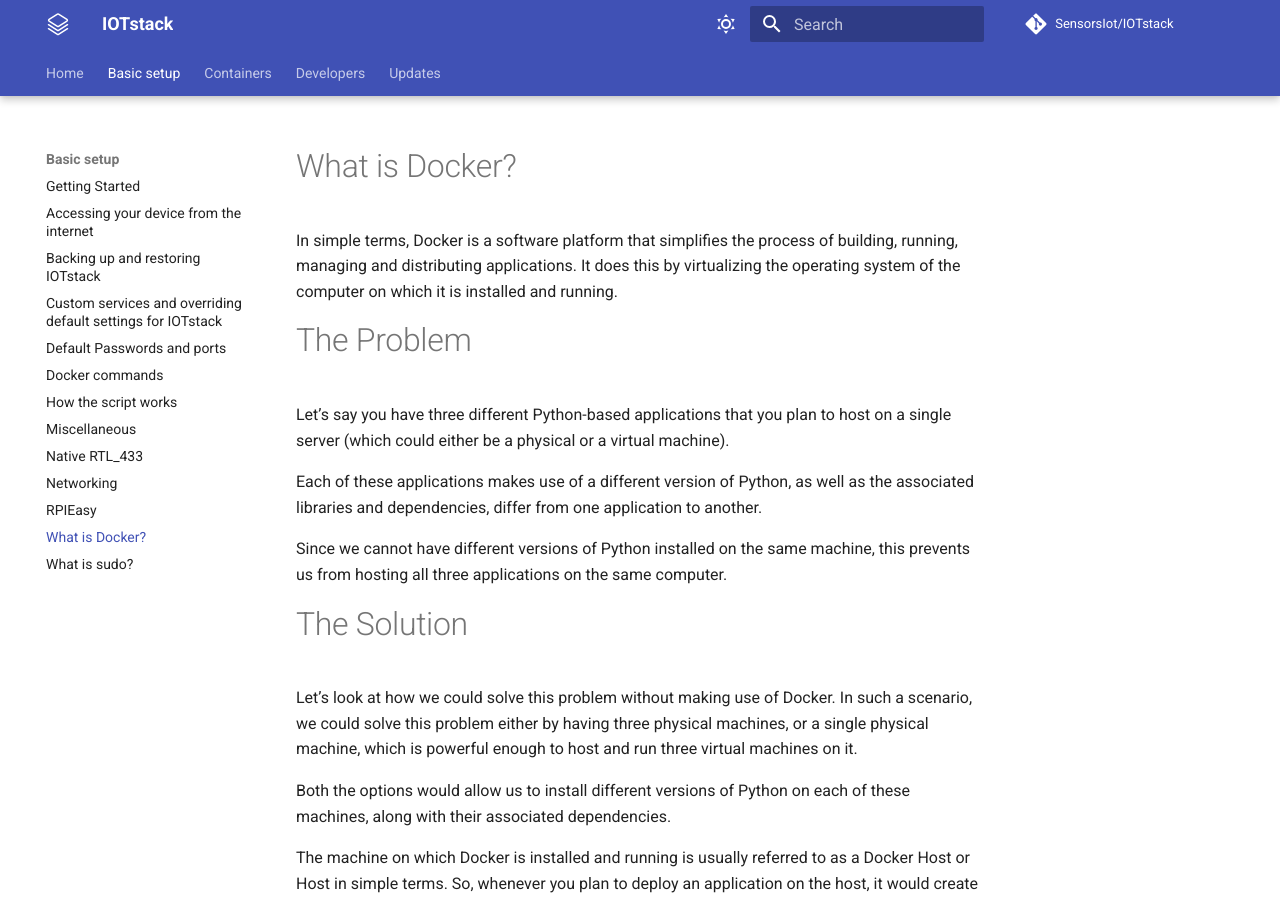
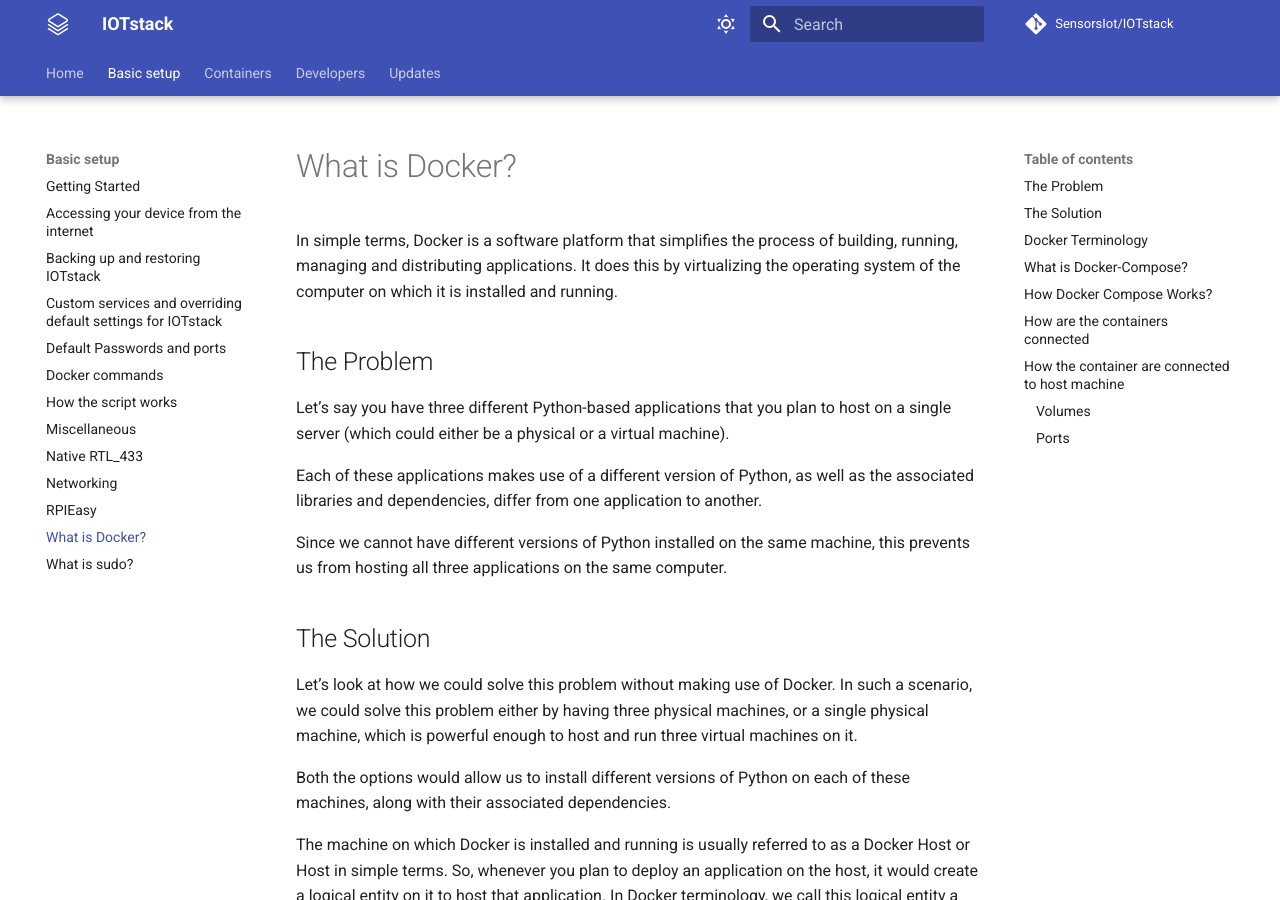
Before and after one commit to gcgarner/IOTstack, an MkDocs documentation site: the page built from docs/Basic_setup/Understanding-Containers.md, in a window 1280 px wide and 900 px high. Built offline with MkDocs 1.6.1 and Material for MkDocs 9.7.7, drawn with Linux system fonts in a browser that asks for light colours; comment, search, counter and statistics services are not loaded.

Commit message:
docs: Fix header levels
Page TOC was broken. It won't work if there are multiple single #
headers.

```diff
--- a/docs/Basic_setup/Understanding-Containers.md
+++ b/docs/Basic_setup/Understanding-Containers.md
@@ -4,7 +4,7 @@
 managing and distributing applications. It does this by virtualizing the operating system of the
 computer on which it is installed and running.
 
-# The Problem
+## The Problem
 Let’s say you have three different Python-based applications that you plan to host on a single server
 (which could either be a physical or a virtual machine).
 
@@ -14,7 +14,7 @@
 Since we cannot have different versions of Python installed on the same machine, this prevents us from
 hosting all three applications on the same computer.
 
-# The Solution
+## The Solution
 Let’s look at how we could solve this problem without making use of Docker. In such a scenario, we
 could solve this problem either by having three physical machines, or a single physical machine, which
 is powerful enough to host and run three virtual machines on it.
@@ -34,7 +34,7 @@
 multiple containers with different application requirements and dependencies to run on the same host,
 as long as they have the same operating system requirements.
 
-# Docker Terminology
+## Docker Terminology
 
 Docker Images and Docker Containers are the two essential things that you will come across daily while
 working with Docker.
@@ -45,7 +45,7 @@
 On the other hand, as stated earlier, a Docker Container is a logical entity. In more precise terms,
 it is a running instance of the Docker Image.
 
-# What is Docker-Compose?
+## What is Docker-Compose?
 
 Docker Compose provides a way to orchestrate multiple containers that work together. Docker compose
 is a simple yet powerful tool that is used to run multiple containers as a single service.
@@ -56,21 +56,21 @@
 
 The IOTstack with the templates and menu is a generator for that docker-compose service descriptor.
 
-# How Docker Compose Works?
+## How Docker Compose Works?
 
 use yaml files to configure application services (docker-compose.yaml)
 can start all the services with a single command ( docker-compose up )
 can stop all the service with a single command ( docker-compose down )
 
-# How are the containers connected
+## How are the containers connected
 The containers are automagically connected when we run the stack with docker-compose up.
 The containers using same logical network (by default) where the instances can access each other with the instance
 logical name. Means if there is an instance called *mosquitto* and an *openhab*, when openHAB instance need
 to access mqtt on that case the domain name of mosquitto will be resolved as the runnuning instance of mosquitto.
 
-# How the container are connected to host machine
+## How the container are connected to host machine
 
-## Volumes
+### Volumes
 
 The containers are enclosed processes which state are lost with the restart of container. To be able to
 persist states volumes (images or directories) can be used to share data with the host.
@@ -89,7 +89,7 @@
 While bind mounts are dependent on the directory structure of the host machine, volumes are completely
 managed by Docker. In IOTstack project uses the volumes directory in general to bind these container volumes.
 
-## Ports
+### Ports
 When containers running a we would like to delegate some services to the outside world, for example
 OpenHAB web frontend have to be accessible for users. There are several ways to achive that. One is
 mounting the port to the most machine, this called port binding. On that case service will have a dedicated
```
